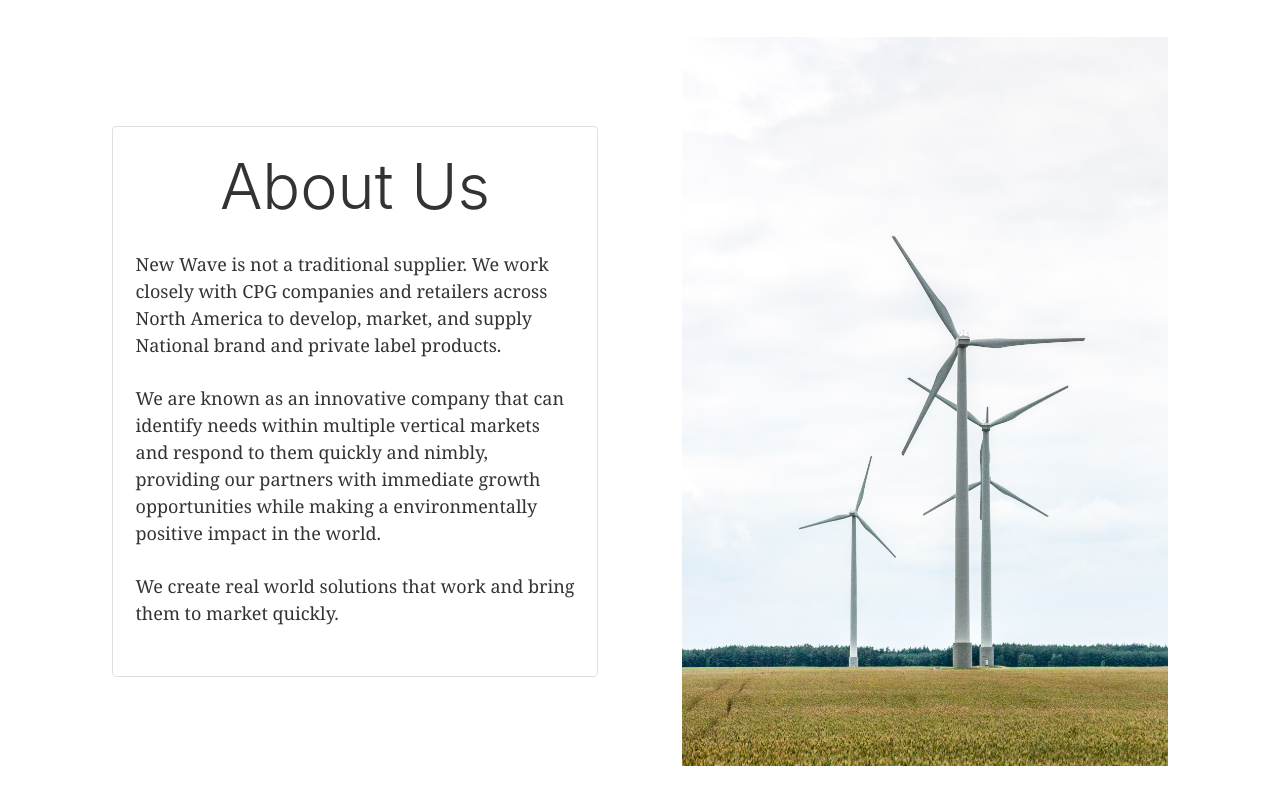
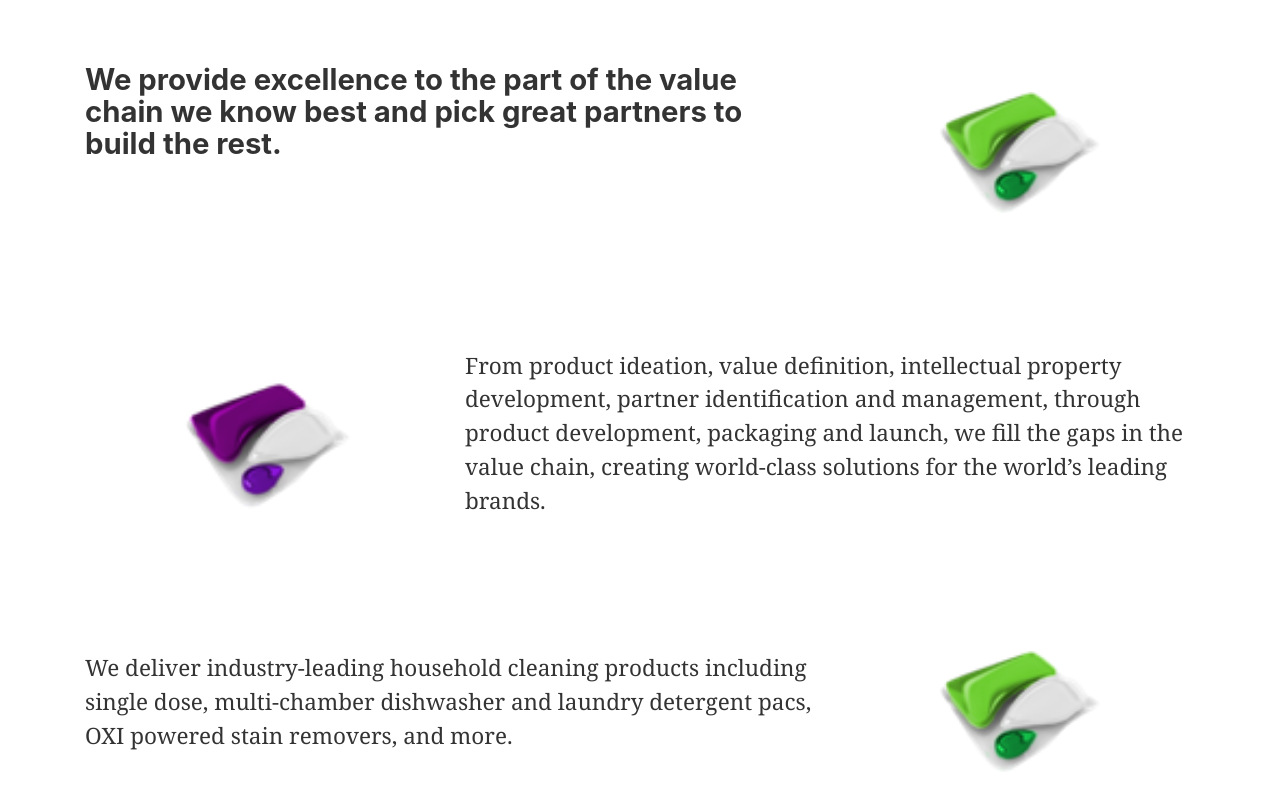
Before and after one commit to jordanholtdev/newwave-site, a Gatsby site: page / in a window 1280 px wide. Shown: the part 2160-2960 px from the top of the page. Built offline with nearby package versions, Linux system fonts and the light colour scheme; Gatsby itself is replaced by a stand-in of ours.

Commit message:
revised about section

```diff
--- a/src/components/About.js
+++ b/src/components/About.js
@@ -1,43 +1,26 @@
-import React, {useRef, useEffect } from "react"
+import React from "react"
 import { useStaticQuery, graphql } from "gatsby"
 import Img from "gatsby-image"
-import 'bootstrap/dist/css/bootstrap.min.css';
-import { Container, Row, Col, Card } from "react-bootstrap";
-import gsap from "gsap";
-import { ScrollTrigger } from "gsap/ScrollTrigger";
-import aboutStyles from "../styles/about.module.css";
+import "bootstrap/dist/css/bootstrap.min.css"
+import { Container, Row, Col } from "react-bootstrap"
+import aboutStyles from "../styles/about.module.css"
 
-gsap.registerPlugin(ScrollTrigger);
 
 const About = () => {
 
-  // animation vars
-
-  let aboutTriggerEl = useRef(null);
-  let aboutImageCard = useRef(null);
-
-  useEffect(() => {
-    let introTL = gsap.timeline({
-      scrollTrigger: {
-        trigger: aboutTriggerEl,
-        start: "top 90%",
-        end: "bottom",
-      },
-    });
-
-    introTL.from(aboutImageCard, {
-      duration: 2,
-      x: '600',
-      opacity: 0,
-      ease: "power3.inout",
-    })
-  });
 
   const data = useStaticQuery(graphql`
     query {
-      placeholderImage: file(relativePath: { eq: "multiple-windmills.jpg" }) {
+      packet1: file(relativePath: { eq: "green-packet.png" }) {
         childImageSharp {
-          fluid(maxWidth: 900) {
+          fluid(maxWidth: 800) {
+            ...GatsbyImageSharpFluid
+          }
+        }
+      }
+      packet2: file(relativePath: { eq: "purple-packet.png" }) {
+        childImageSharp {
+          fluid(maxWidth: 800) {
             ...GatsbyImageSharpFluid
           }
         }
@@ -46,9 +29,52 @@
   `)
 
   return (
-    <Container className="mt-5" id="about" ref={el => (aboutTriggerEl = el)}>
-      <Row className={aboutStyles.rowContent}>
-        <Col className="m-4 align-self-center">
+    <Container className="mt-5" id="about" >
+      <Row className="py-5 align-items-center">
+        <Col xs={12} md={8}>
+          <h2 className="pb-5">
+            We provide excellence to the part of the value chain we know best
+            and pick great partners to build the rest.
+          </h2>
+        </Col>
+        <Col xs={{ span: 12, offset: 3 }} md={{ span: 2, offset: 1 }}>
+          <div className={aboutStyles.imgContainer}>
+            <Img fluid={data.packet1.childImageSharp.fluid} />
+          </div>
+        </Col>
+      </Row>
+      <Row className="py-5 align-items-center">
+        <Col xs={{ span: 12, offset: 3 }} md={{ span: 3, offset: 1 }}>
+          <div className={aboutStyles.imgContainer}>
+            <Img fluid={data.packet2.childImageSharp.fluid} />
+          </div>
+        </Col>
+        <Col xs={{ span: 12, order: "first" }} md={{ span: 8, order: "last" }}>
+          <p className="lead">
+            From product ideation, value definition, intellectual property
+            development, partner identification and management, through product
+            development, packaging and launch, we fill the gaps in the value
+            chain, creating world-class solutions for the world’s leading
+            brands.
+          </p>
+        </Col>
+      </Row>
+      <Row className="pt-5">
+        <Col xs={12} md={8}>
+          <p className="lead">
+            We deliver industry-leading household cleaning products including
+            single dose, multi-chamber dishwasher and laundry detergent pacs,
+            OXI powered stain removers, and more.
+          </p>
+        </Col>
+        <Col xs={{ span: 12, offset: 3 }} md={{ span: 2, offset: 1 }}>
+          <div className={aboutStyles.imgContainer}>
+            <Img fluid={data.packet1.childImageSharp.fluid} />
+          </div>
+        </Col>
+      </Row>
+      {/* <Row className={aboutStyles.rowContent}> */}
+      {/* <Col className="m-4 align-self-center">
           <Card>
             <Card.Body>
               <h1 className="display-4 text-center">About Us</h1>
@@ -71,14 +97,14 @@
             </Card.Body>
           </Card>
         </Col>
-        <Col lg={true} className="m-4" ref={el => (aboutImageCard = el)}>
+        <Col lg={true} className="m-4" >
           <div className={aboutStyles.imgContainer}>
           <Img fluid={data.placeholderImage.childImageSharp.fluid} />
           </div>
-        </Col>
-      </Row>
+        </Col> */}
+      {/* </Row> */}
     </Container>
   )
 }
 
-export default About;
+export default About
--- a/src/styles/about.module.css
+++ b/src/styles/about.module.css
@@ -1,7 +1,8 @@
 .rowContent {
-    overflow: hidden;
+  overflow: hidden;
 }
 
 .imgContainer {
-    overflow: hidden;
+  overflow: hidden;
+  max-width: 175px;
 }
```
Also changed, not shown: src/images/gatsby-icon.png (deleted), src/images/green-packet.png (added), src/images/hero-windmill.jpg (deleted), src/images/lightbulb-image.jpg (deleted), src/images/logo-node.png (deleted), src/images/mongoDB.png (deleted), src/images/purple-packet.png (added), src/images/wave-image.jpg (added).
